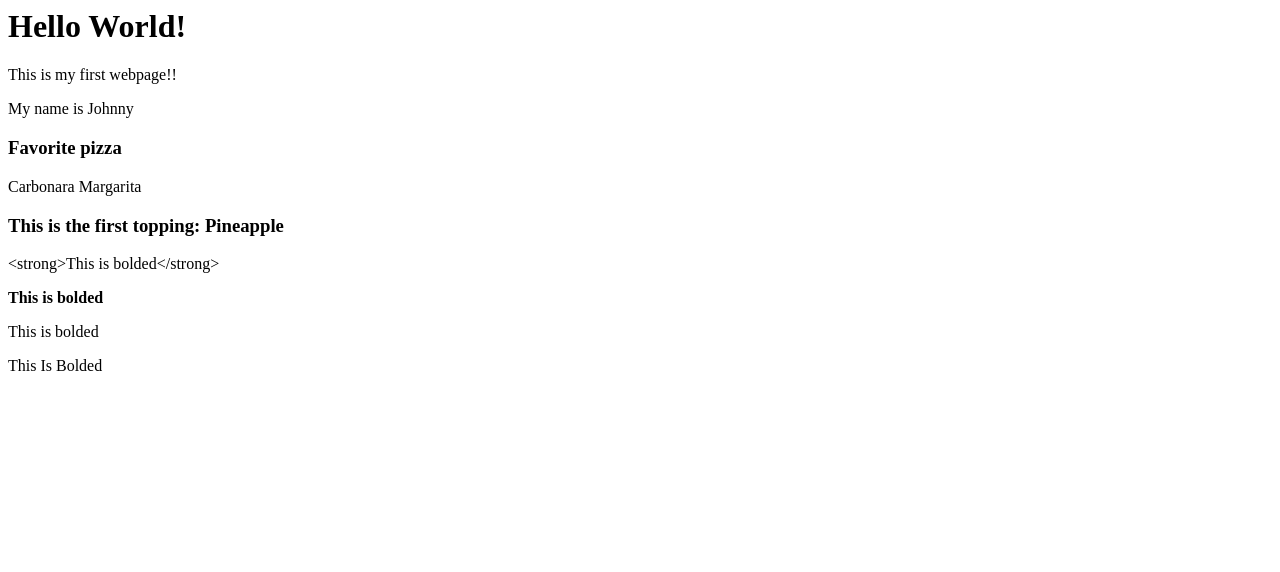
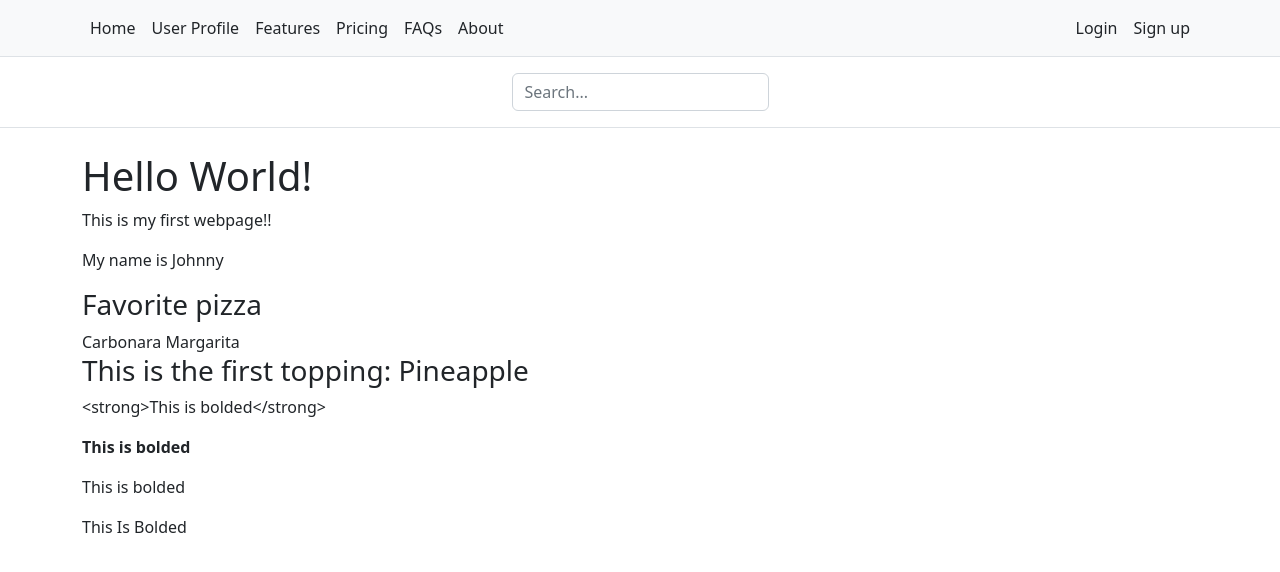
Before and after one commit to Kirasumairu/flask-project, a Flask app: page / in a window 1280 px wide. Shown: the top 572 px of the page. Run offline with Flask 2, Linux system fonts and the light colour scheme.

Commit message:
Navbars and links

```diff
--- a/web/main.py
+++ b/web/main.py
@@ -21,7 +21,7 @@
   )
 
 @app.route('/user/<name>')
-def name(name):
+def user(name):
   return render_template('user.html', user_name=name)
 
 @app.errorhandler(404)
--- /dev/null
+++ b/web/templates/base.html
@@ -0,0 +1,18 @@
+<!doctype html>
+<html lang="en">
+  <head>
+    <meta charset="utf-8">
+    <meta name="viewport" content="width=device-width, initial-scale=1">
+    <title>Bootstrap demo</title>
+    <link href="https://cdn.jsdelivr.net/npm/bootstrap@5.2.0-beta1/dist/css/bootstrap.min.css" rel="stylesheet" integrity="sha384-0evHe/X+R7YkIZDRvuzKMRqM+OrBnVFBL6DOitfPri4tjfHxaWutUpFmBp4vmVor" crossorigin="anonymous">
+  </head>
+  <body>
+    {% include 'navbar.html' %}
+    <div class="container">
+      {% block content %}
+
+      {% endblock %}
+    </div>
+    <script src="https://cdn.jsdelivr.net/npm/bootstrap@5.2.0-beta1/dist/js/bootstrap.bundle.min.js" integrity="sha384-pprn3073KE6tl6bjs2QrFaJGz5/SUsLqktiwsUTF55Jfv3qYSDhgCecCxMW52nD2" crossorigin="anonymous"></script>
+  </body>
+</html>
--- a/web/templates/index.html
+++ b/web/templates/index.html
@@ -1,3 +1,6 @@
+{% extends 'base.html' %}
+
+{% block content %}
   <h1>Hello World!</h1>
 
   <p>This is my first webpage!!</p>
@@ -23,3 +26,4 @@
   <p>{{ code | striptags }}</p>
 
   <p>{{ code | striptags | title }}</p>
+{% endblock %}
--- /dev/null
+++ b/web/templates/navbar.html
@@ -0,0 +1,23 @@
+<nav class="py-2 bg-light border-bottom">
+  <div class="container d-flex flex-wrap">
+    <ul class="nav me-auto">
+      <li class="nav-item"><a href="{{ url_for('index') }}" class="nav-link link-dark px-2 active" aria-current="page">Home</a></li>
+      <li class="nav-item"><a href="{{ url_for('user', name='Robin')}}" class="nav-link link-dark px-2">User Profile</a></li>
+      <li class="nav-item"><a href="#" class="nav-link link-dark px-2">Features</a></li>
+      <li class="nav-item"><a href="#" class="nav-link link-dark px-2">Pricing</a></li>
+      <li class="nav-item"><a href="#" class="nav-link link-dark px-2">FAQs</a></li>
+      <li class="nav-item"><a href="#" class="nav-link link-dark px-2">About</a></li>
+    </ul>
+    <ul class="nav">
+      <li class="nav-item"><a href="#" class="nav-link link-dark px-2">Login</a></li>
+      <li class="nav-item"><a href="#" class="nav-link link-dark px-2">Sign up</a></li>
+    </ul>
+  </div>
+</nav>
+<header class="py-3 mb-4 border-bottom">
+  <div class="container d-flex flex-wrap justify-content-center">
+    <form class="col-12 col-lg-auto mb-3 mb-lg-0" role="search">
+      <input type="search" class="form-control" placeholder="Search..." aria-label="Search">
+    </form>
+  </div>
+</header>
--- a/web/templates/user.html
+++ b/web/templates/user.html
@@ -1 +1,5 @@
+{%  extends 'base.html' %}
+
+{% block content %}
 <h1>Hello {{ user_name | upper }}!</h1>
+{% endblock %}
```
Lines whose indentation alone changed are shown as unchanged.
